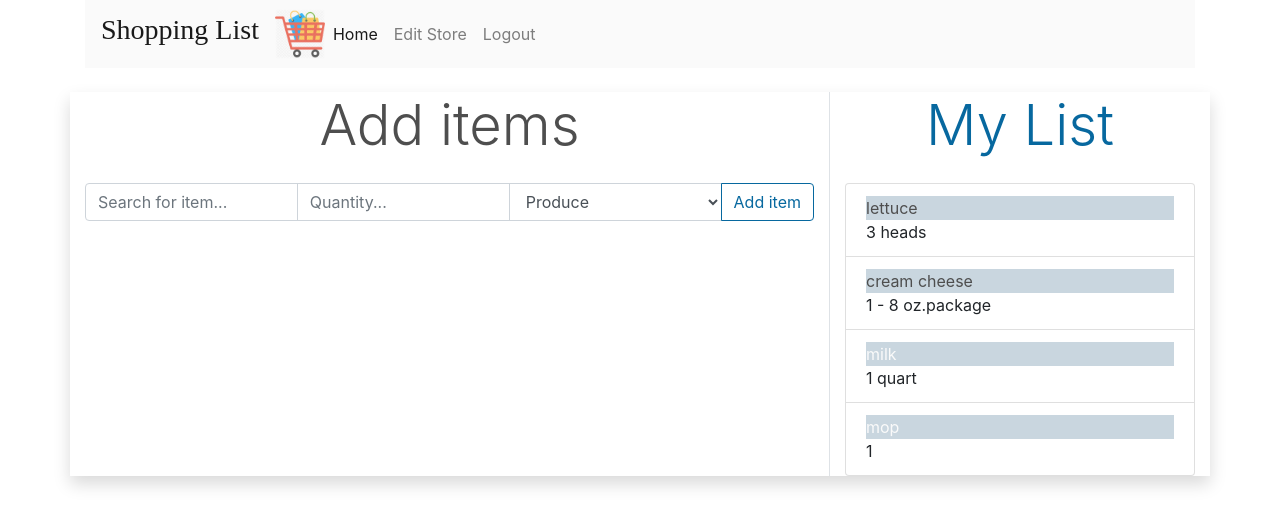
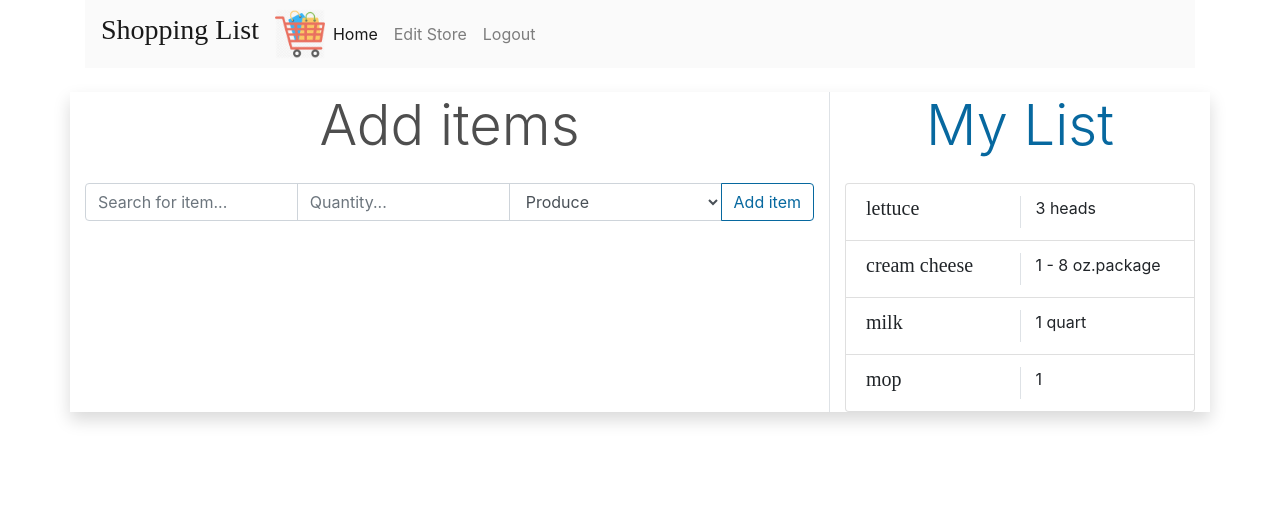
Before and after one commit to rixong/shopping-list-spa, a React (Create React App) app: page / in a window 1280 px wide. Shown: the top 526 px of the page. Built offline with nearby package versions, Linux system fonts and the light colour scheme; a web font is replaced by a local one.

Commit message:
format list items. Sort by category.

```diff
--- a/src/components/CurrentList.js
+++ b/src/components/CurrentList.js
@@ -5,12 +5,15 @@ import ListItem from './ListItem'
 
 const CurrentList = ({ curList }) => {
 
+  const sortList = () => {
+    return curList.sort((a,b) => a.category - b.category)
+  }
 
   return (
     <Fragment>
       <div className="display-4 text-center text-primary mb-4">My List</div>
       <ul className="list-group">
-        {curList.map((item, idx) => <ListItem item={item} key={idx}/>)}
+        {sortList().map((item, idx) => <ListItem item={item} key={idx}/>)}
       </ul>
     </Fragment>
   )
--- a/src/components/ListItem.js
+++ b/src/components/ListItem.js
@@ -2,15 +2,17 @@ import React from 'react';
 
 const ListItem = ({ item }) => {
 
-  const nameClassDefault = 'bg-secondary'
-  const nameClassFinal = item.active ?
-    `${nameClassDefault} text-dark`
-    : `${nameClassDefault} text-light strike`
+  // const nameClassDefault = 'bg-secondary'
+  // const nameClassFinal = item.active ?
+  //   `${nameClassDefault} text-dark`
+  //   : `${nameClassDefault} text-light strike`
 
   return (
     <li className="list-group-item">
-      <div className={nameClassFinal}>{item.name}</div>
-      {item.quantity}
+      <div className="row">
+        <div className="col h5">{item.name}</div>
+        <div className="col border-left">{item.quantity}</div>
+        </div>
     </li>
   )
 }
```
